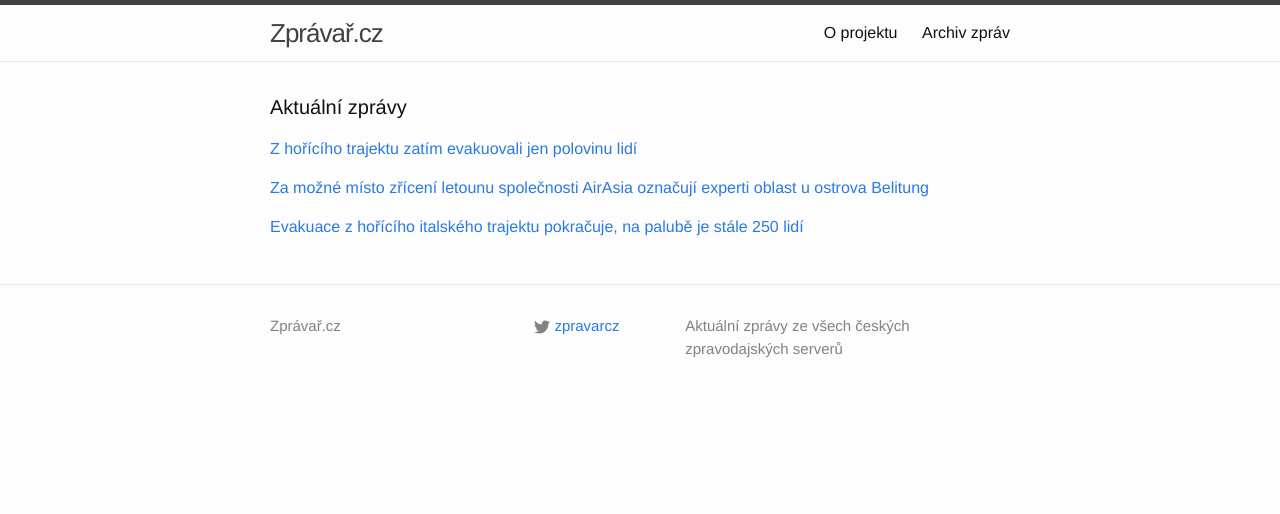
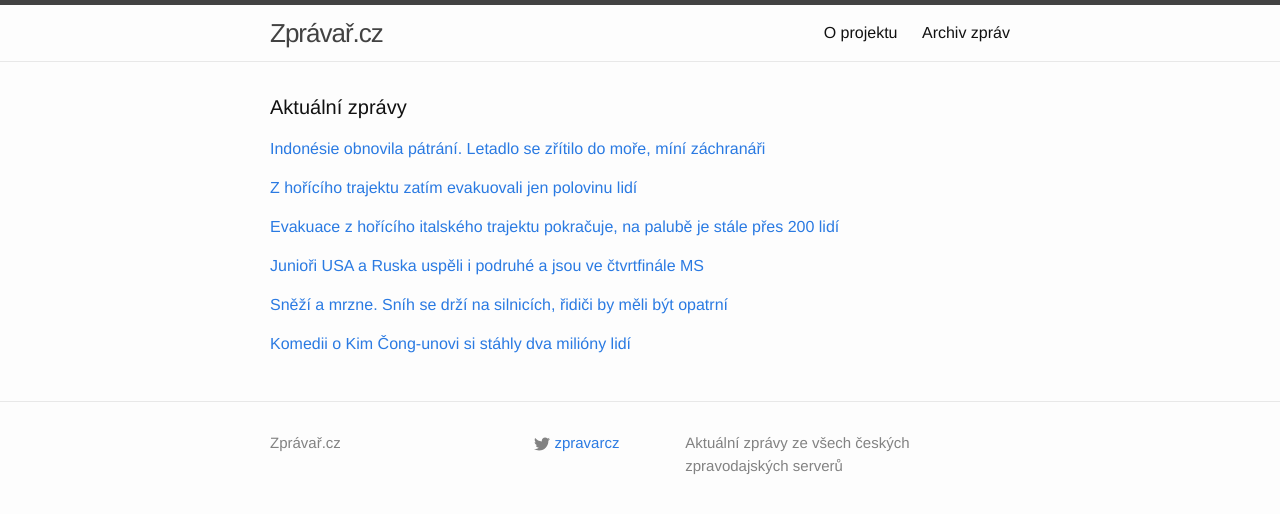
Before and after one commit to adliska/zpravar, a Jekyll site: the page built from index.html, in a window 1280 px wide. Shown: the top 514 px of the page. Built offline with Jekyll 4.4.1, drawn with Linux system fonts in a browser that asks for light colours.

Commit message:
zpravar news update

```diff
--- a/index.html
+++ b/index.html
@@ -5,8 +5,21 @@ layout: default
 <div class="home">
     <h1 class="page-heading">Aktuální zprávy</h1>
 
-<p><a href="javascript:;" onclick="toggle_visibility('zpravy0')">Z hořícího trajektu zatím evakuovali jen polovinu lidí </a></p>
+<p><a href="javascript:;" onclick="toggle_visibility('zpravy0')">Indonésie obnovila pátrání. Letadlo se zřítilo do moře, míní záchranáři </a></p>
 <div id="zpravy0" style="display:none">
+<ul>
+<li><a href=http://www.lidovky.cz/indonesie-obnovila-patrani-letadlo-se-zritilo-do-more-mini-zachranari-1em-/zpravy-svet.aspx?c=A141229_073642_ln_zahranici_mct>Indonésie obnovila pátrání. Letadlo se zřítilo do moře, míní záchranáři  - www.lidovky.cz</a></li>
+<li><a href=http://www.rozhlas.cz/_zprava/za-mozne-misto-zriceni-letounu-spolecnosti-airasia-oznacuji-experti-oblast-u-ostrova-belitung--1437144>Za možné místo zřícení letounu společnosti AirAsia označují experti oblast u ostrova Belitung - www.rozhlas.cz</a></li>
+<li><a href=http://zpravy.aktualne.cz/zahranici/ztraceny-letoun-airasia-se-zrejme-zritil-do-more-uvedl-urad/r~488c1d208f2311e4aff10025900fea04/>Ztracený letoun AirAsia se zřejmě zřítil do moře, uvedl úřad - zpravy.aktualne.cz</a></li>
+<li><a href=http://www.tyden.cz/rubriky/zahranici/asie-a-oceanie/podle-indoneskeho-uradu-se-letoun-airasia-zritil-do-more_328529.html>Podle indonéského úřadu se letoun AirAsia zřítil do moře - www.tyden.cz</a></li>
+<li><a href=http://zahranicni.ihned.cz/asie-a-pacifik-cina/c1-63308760-letadlo-airasia-se-zrejme-zritilo-do-more-pripustil-indonesky-patraci-urad>Letadlo AirAsia se zřejmě zřítilo do moře, připustil indonéský pátrací úřad - zahranicni.ihned.cz</a></li>
+<li><a href=http://zpravy.idnes.cz/patrani-po-ztracenem-letadlu-dib-/zahranicni.aspx?c=A141229_063951_zahranicni_jj>Indonésie obnovila pátrání po ztraceném letadle, trosky se zatím nenašly - zpravy.idnes.cz</a></li>
+<li><a href=http://www.novinky.cz/zahranicni/svet/357345-airbus-airasia-se-podle-patracu-zritil-do-more.html>Airbus AirAsia se podle pátračů zřítil do moře  - www.novinky.cz</a></li>
+<li><a href=http://www.ceskatelevize.cz/ct24/svet/296625-letoun-airasia-se-podle-indoneskeho-uradu-zrejme-zritil-do-more/>Letoun AirAsia se podle indonéského úřadu zřejmě zřítil do moře - www.ceskatelevize.cz</a></li>
+<li><a href=http://www.novinky.cz/zahranicni/svet/357345-airbus-airasia-se-podle-odhadu-zritil-do-more.html>Airbus AirAsia se podle odhadů zřítil do moře  - www.novinky.cz</a></li>
+</ul>
+</div><p><a href="javascript:;" onclick="toggle_visibility('zpravy1')">Z hořícího trajektu zatím evakuovali jen polovinu lidí </a></p>
+<div id="zpravy1" style="display:none">
 <ul>
 <li><a href=http://www.novinky.cz/zahranicni/evropa/357346-z-horiciho-trajektu-zatim-evakuovali-jen-polovinu-lidi.html>Z hořícího trajektu zatím evakuovali jen polovinu lidí  - www.novinky.cz</a></li>
 <li><a href=http://www.tyden.cz/rubriky/zahranici/evropa/na-lodi-zachvacene-pozarem-ceka-na-zachranu-pres-250-lidi_328530.html>Na lodi zachvácené požárem čeká na záchranu přes 250 lidí - www.tyden.cz</a></li>
@@ -17,23 +30,33 @@ layout: default
 <li><a href=http://www.novinky.cz/zahranicni/evropa/357346-z-trajektu-evakuovali-jen-pulku-lidi.html>Z trajektu evakuovali jen půlku lidí  - www.novinky.cz</a></li>
 <li><a href=http://www.ceskenoviny.cz/zpravy/zpravy/na-lodi-zachvacene-pozarem-stale-ceka-na-zachranu-pres-250-lidi/1163065>Na lodi zachvácené požárem stále čeká na záchranu přes 250 lidí - www.ceskenoviny.cz</a></li>
 </ul>
-</div><p><a href="javascript:;" onclick="toggle_visibility('zpravy1')">Za možné místo zřícení letounu společnosti AirAsia označují experti oblast u ostrova Belitung</a></p>
-<div id="zpravy1" style="display:none">
-<ul>
-<li><a href=http://www.rozhlas.cz/_zprava/za-mozne-misto-zriceni-letounu-spolecnosti-airasia-oznacuji-experti-oblast-u-ostrova-belitung--1437144>Za možné místo zřícení letounu společnosti AirAsia označují experti oblast u ostrova Belitung - www.rozhlas.cz</a></li>
-<li><a href=http://zpravy.aktualne.cz/zahranici/ztraceny-letoun-airasia-se-zrejme-zritil-do-more-uvedl-urad/r~488c1d208f2311e4aff10025900fea04/>Ztracený letoun AirAsia se zřejmě zřítil do moře, uvedl úřad - zpravy.aktualne.cz</a></li>
-<li><a href=http://www.tyden.cz/rubriky/zahranici/asie-a-oceanie/podle-indoneskeho-uradu-se-letoun-airasia-zritil-do-more_328529.html>Podle indonéského úřadu se letoun AirAsia zřítil do moře - www.tyden.cz</a></li>
-<li><a href=http://zahranicni.ihned.cz/asie-a-pacifik-cina/c1-63308760-letadlo-airasia-se-zrejme-zritilo-do-more-pripustil-indonesky-patraci-urad>Letadlo AirAsia se zřejmě zřítilo do moře, připustil indonéský pátrací úřad - zahranicni.ihned.cz</a></li>
-<li><a href=http://zpravy.idnes.cz/patrani-po-ztracenem-letadlu-dib-/zahranicni.aspx?c=A141229_063951_zahranicni_jj>Indonésie obnovila pátrání po ztraceném letadle, trosky se zatím nenašly - zpravy.idnes.cz</a></li>
-<li><a href=http://www.novinky.cz/zahranicni/svet/357345-airbus-airasia-se-podle-patracu-zritil-do-more.html>Airbus AirAsia se podle pátračů zřítil do moře  - www.novinky.cz</a></li>
-<li><a href=http://www.ceskatelevize.cz/ct24/svet/296625-letoun-airasia-se-podle-indoneskeho-uradu-zrejme-zritil-do-more/>Letoun AirAsia se podle indonéského úřadu zřejmě zřítil do moře - www.ceskatelevize.cz</a></li>
-<li><a href=http://www.novinky.cz/zahranicni/svet/357345-airbus-airasia-se-podle-odhadu-zritil-do-more.html>Airbus AirAsia se podle odhadů zřítil do moře  - www.novinky.cz</a></li>
-</ul>
-</div><p><a href="javascript:;" onclick="toggle_visibility('zpravy2')">Evakuace z hořícího italského trajektu pokračuje, na palubě je stále 250 lidí</a></p>
+</div><p><a href="javascript:;" onclick="toggle_visibility('zpravy2')">Evakuace z hořícího italského trajektu pokračuje, na palubě je stále přes 200 lidí</a></p>
 <div id="zpravy2" style="display:none">
 <ul>
+<li><a href=http://www.rozhlas.cz/_zprava/evakuace-z-horiciho-italskeho-trajektu-pokracuje-na-palube-je-stale-pres-200-lidi--1437121>Evakuace z hořícího italského trajektu pokračuje, na palubě je stále přes 200 lidí - www.rozhlas.cz</a></li>
 <li><a href=http://www.rozhlas.cz/_zprava/evakuace-z-horiciho-italskeho-trajektu-pokracuje-na-palube-je-stale-250-lidi--1437121>Evakuace z hořícího italského trajektu pokračuje, na palubě je stále 250 lidí - www.rozhlas.cz</a></li>
 <li><a href=http://www.rozhlas.cz/_zprava/zachranari-pokracuji-v-evakuaci-lidi-z-horiciho-italskeho-trajektu-250-lidi-je-stale-na-palube--1437121>Záchranáři pokračují v evakuaci lidí z hořícího italského trajektu, 250 lidí je stále na palubě - www.rozhlas.cz</a></li>
 <li><a href=http://www.rozhlas.cz/_zprava/zachranari-pokracuji-v-evakuaci-lidi-z-horiciho-italskeho-trajektu-na-palube-jsou-udajne-i-cesi--1437121>Záchranáři pokračují v evakuaci lidí z hořícího italského trajektu, na palubě jsou údajně i Češi - www.rozhlas.cz</a></li>
 </ul>
+</div><p><a href="javascript:;" onclick="toggle_visibility('zpravy3')">Junioři USA a Ruska uspěli i podruhé a jsou ve čtvrtfinále MS</a></p>
+<div id="zpravy3" style="display:none">
+<ul>
+<li><a href=http://hokej.idnes.cz/hokejove-ms-20-0cl-/reprezentace.aspx?c=A141229_074223_reprezentace_ald>Junioři USA a Ruska uspěli i podruhé a jsou ve čtvrtfinále MS - hokej.idnes.cz</a></li>
+<li><a href=http://www.denik.cz/hokej/hokejiste-usa-a-ruska-vyhrali-na-juniorskem-ms-i-druhe-zapasy-20141229.html>Hokejisté USA a Ruska vyhráli na juniorském MS i druhé zápasy - www.denik.cz</a></li>
+<li><a href=http://www.sportovninoviny.cz/zpravy/hokejiste-usa-a-ruska-vyhrali-na-juniorskem-ms-i-druhe-zapasy/1163074>Hokejisté USA a Ruska vyhráli na juniorském MS i druhé zápasy - www.sportovninoviny.cz</a></li>
+</ul>
+</div><p><a href="javascript:;" onclick="toggle_visibility('zpravy4')">Sněží a mrzne. Sníh se drží na silnicích, řidiči by měli být opatrní </a></p>
+<div id="zpravy4" style="display:none">
+<ul>
+<li><a href=http://www.lidovky.cz/snezi-a-mrzne-snih-se-drzi-na-silnicich-ridici-by-meli-byt-opatrni-py0-/zpravy-domov.aspx?c=A141229_075950_ln_domov_mct>Sněží a mrzne. Sníh se drží na silnicích, řidiči by měli být opatrní  - www.lidovky.cz</a></li>
+<li><a href=http://www.ceskenoviny.cz/zpravy/zpravy/v-nekterych-krajich-snezi-silnicari-radi-zvysenou-opatrnost/1163072>V některých krajích sněží, silničáři radí zvýšenou opatrnost - www.ceskenoviny.cz</a></li>
+<li><a href=http://www.denik.cz/z_domova/snih-a-mraz-komplikuje-dopravu-na-silnicich-20141229.html>Čerstvý sníh a mráz komplikují dopravu na silnicích - www.denik.cz</a></li>
+</ul>
+</div><p><a href="javascript:;" onclick="toggle_visibility('zpravy5')">Komedii o Kim Čong-unovi si stáhly dva milióny lidí </a></p>
+<div id="zpravy5" style="display:none">
+<ul>
+<li><a href=http://www.novinky.cz/kultura/357349-komedii-o-kim-cong-unovi-si-stahly-dva-miliony-lidi.html>Komedii o Kim Čong-unovi si stáhly dva milióny lidí  - www.novinky.cz</a></li>
+<li><a href=http://zpravy.aktualne.cz/zahranici/komedie-the-interview-slavi-uspech-ma-uz-miliony-stazeni/r~d48d69448f2511e4a7d8002590604f2e/>Komedie The Interview slaví úspěch. Má už miliony stažení - zpravy.aktualne.cz</a></li>
+<li><a href=http://www.ceskenoviny.cz/zpravy/zpravy/film-the-interview-si-jiz-stahly-vice-nez-dva-miliony-lidi/1163058>Film The Interview si již stáhly více než dva miliony lidí - www.ceskenoviny.cz</a></li>
+</ul>
 </div></div>
```
